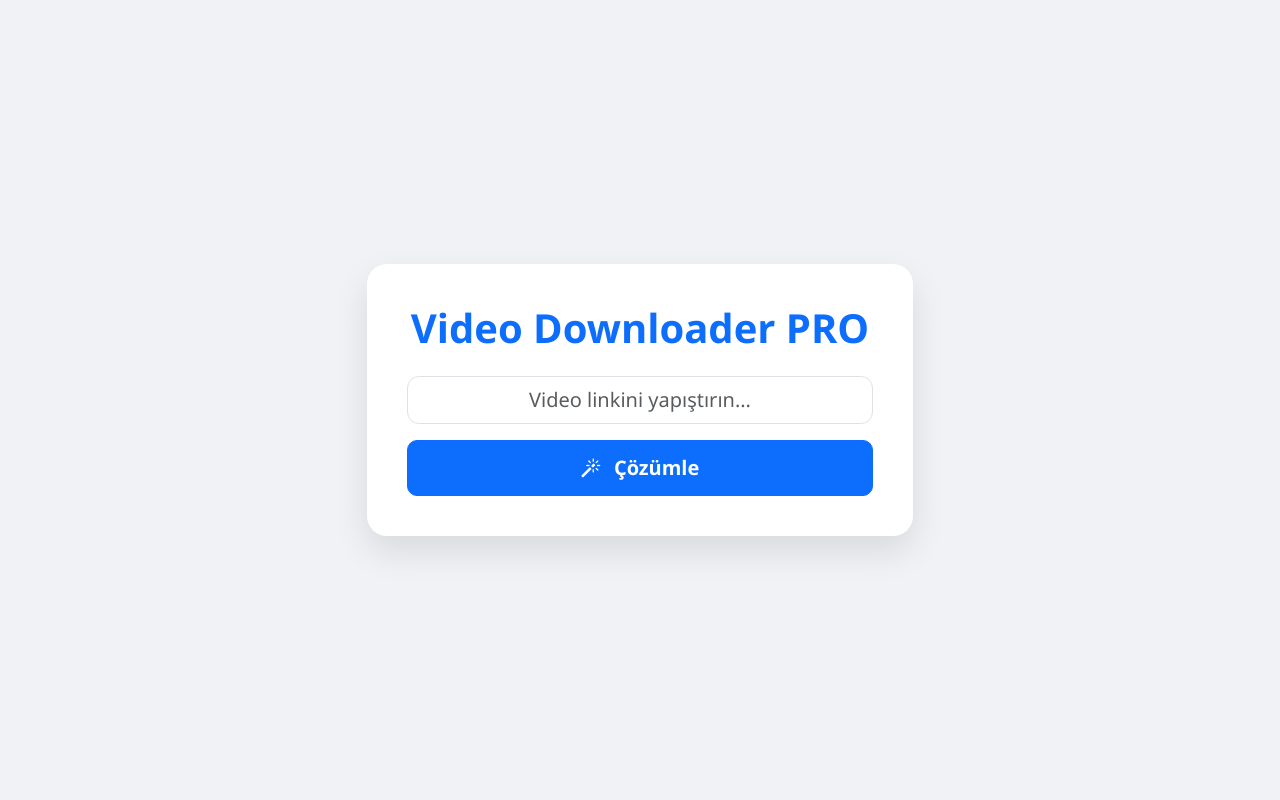
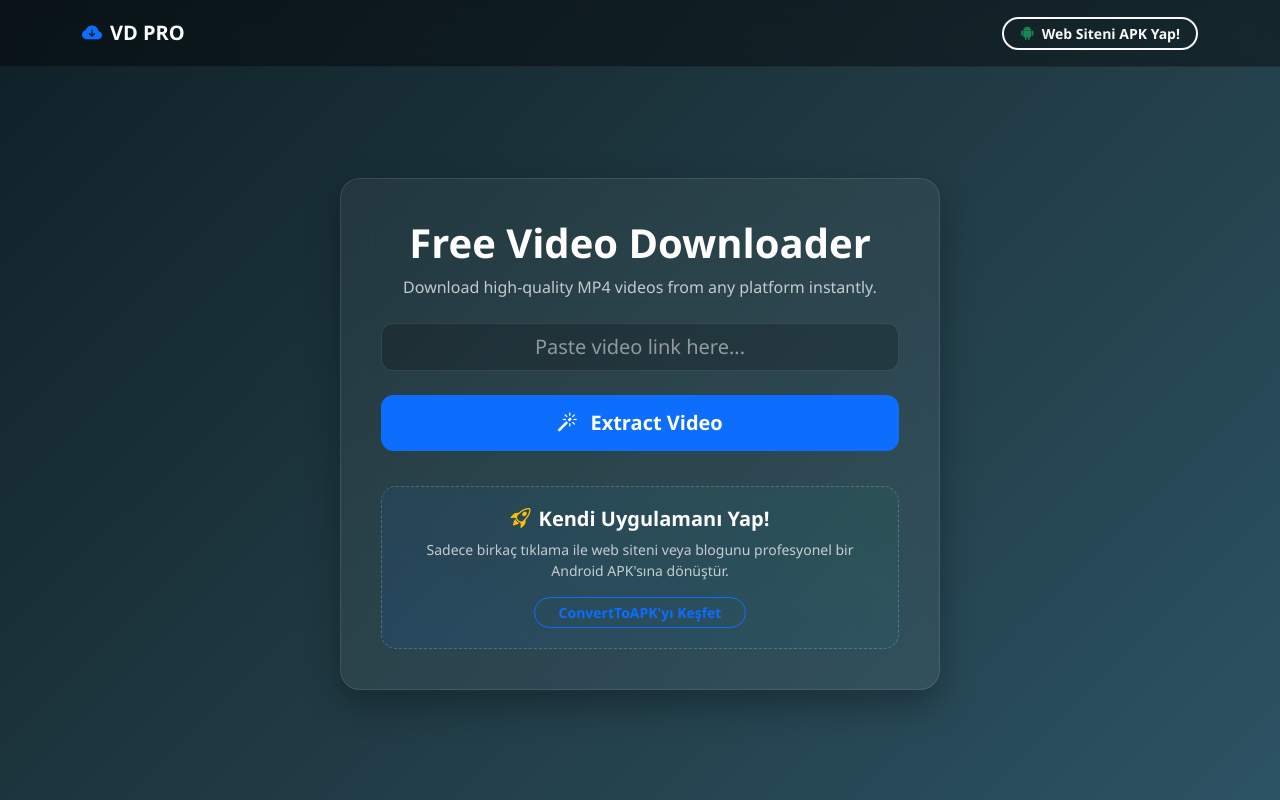
Before and after one commit to alperenklc5/server, a Flask app: page / in a window 1280 px wide. Run offline with Flask 3, Linux system fonts and the light colour scheme; some libraries are stand-ins or nearby versions.

Commit message:
Update index.html

```diff
--- a/templates/index.html
+++ b/templates/index.html
@@ -1,52 +1,113 @@
 <!DOCTYPE html>
-<html lang="tr">
+<html lang="en">
 <head>
     <meta charset="UTF-8">
     <meta name="viewport" content="width=device-width, initial-scale=1.0">
-    <title>Video Downloader PRO</title>
+
+    <title>Free Video Downloader PRO | Download MP4 Fast & Secure</title>
+    <meta name="description" content="Free Video Downloader PRO allows you to download high-quality videos from any platform instantly. Fast, secure, and 100% free MP4 video downloader.">
+    <meta name="keywords" content="free video downloader, download video mp4, online video downloader, vk downloader, fast video download, convert to apk">
+    <meta name="author" content="ConvertToAPK">
+    <meta name="robots" content="index, follow">
+
     <link href="https://cdn.jsdelivr.net/npm/bootstrap@5.3.0/dist/css/bootstrap.min.css" rel="stylesheet">
     <link rel="stylesheet" href="https://cdn.jsdelivr.net/npm/bootstrap-icons@1.11.1/font/bootstrap-icons.css">
+
     <style>
-        body { background-color: #f0f2f5; font-family: 'Segoe UI', Tahoma, Geneva, Verdana, sans-serif; min-height: 100vh; display: flex; align-items: center; }
-        .download-card { border: none; border-radius: 20px; box-shadow: 0 15px 35px rgba(0,0,0,0.1); background: white; padding: 40px; }
-        .btn-extract { border-radius: 10px; font-weight: 600; padding: 12px 25px; }
-        #downloadLink { border-radius: 12px; font-weight: bold; transition: transform 0.2s; }
-        #downloadLink:hover { transform: scale(1.02); }
+        /* Premium Koyu Tema ve Buzlu Cam (Glassmorphism) Efekti */
+        body {
+            background: linear-gradient(135deg, #0f2027, #203a43, #2c5364);
+            color: white;
+            font-family: 'Segoe UI', Tahoma, Geneva, Verdana, sans-serif;
+            min-height: 100vh;
+            display: flex;
+            flex-direction: column;
+        }
+        .navbar-custom { background: rgba(0, 0, 0, 0.4); backdrop-filter: blur(10px); border-bottom: 1px solid rgba(255,255,255,0.05); }
+        .main-content { flex: 1; display: flex; align-items: center; justify-content: center; padding: 20px; }
+
+        .download-card {
+            background: rgba(255, 255, 255, 0.05);
+            backdrop-filter: blur(20px);
+            border: 1px solid rgba(255, 255, 255, 0.1);
+            border-radius: 20px;
+            box-shadow: 0 15px 35px rgba(0,0,0,0.3);
+            padding: 40px;
+            width: 100%;
+            max-width: 600px;
+        }
+
+        .form-control { background: rgba(0,0,0,0.2); border: 1px solid rgba(255,255,255,0.1); color: white; border-radius: 12px; }
+        .form-control:focus { background: rgba(0,0,0,0.4); color: white; box-shadow: 0 0 15px rgba(13, 110, 253, 0.5); border-color: rgba(13, 110, 253, 0.5); }
+        .form-control::placeholder { color: rgba(255,255,255,0.5); }
+
+        .btn-extract { border-radius: 12px; font-weight: 600; padding: 12px 25px; transition: 0.3s; }
+        .btn-extract:hover { transform: translateY(-2px); box-shadow: 0 5px 15px rgba(13, 110, 253, 0.4); }
+
+        #downloadLink { border-radius: 12px; font-weight: bold; transition: 0.3s; }
+        #downloadLink:hover { transform: translateY(-2px); box-shadow: 0 5px 15px rgba(25, 135, 84, 0.4); }
+
+        /* Çapraz Promosyon Kutusu */
+        .cross-promo {
+            margin-top: 35px;
+            padding: 20px;
+            background: linear-gradient(45deg, rgba(13, 110, 253, 0.1), rgba(25, 135, 84, 0.1));
+            border: 1px dashed rgba(255, 255, 255, 0.2);
+            border-radius: 15px;
+            transition: 0.3s;
+        }
+        .cross-promo:hover { border-color: rgba(13, 110, 253, 0.6); background: rgba(0,0,0,0.2); }
     </style>
 </head>
 <body>
 
-    <div class="container">
-        <div class="row justify-content-center">
-            <div class="col-md-6">
+    <nav class="navbar navbar-custom w-100 p-3">
+        <div class="container d-flex justify-content-between align-items-center">
+            <span class="navbar-brand text-white fw-bold mb-0 h4">
+                <i class="bi bi-cloud-arrow-down-fill text-primary me-2"></i>VD PRO
+            </span>
+            <a href="https://converttoapk.com" target="_blank" class="btn btn-outline-light btn-sm rounded-pill px-3 fw-bold border-2">
+                <i class="bi bi-android2 text-success me-1"></i> Web Siteni APK Yap!
+            </a>
+        </div>
+    </nav>
+
+    <div class="main-content">
         <div class="download-card text-center">
-                    <h1 class="mb-4 fw-bold text-primary">Video Downloader PRO</h1>
+            <h1 class="mb-2 fw-bold">Free Video Downloader</h1>
+            <p class="text-light mb-4 opacity-75">Download high-quality MP4 videos from any platform instantly.</p>
 
             <form id="downloadForm">
-                        <div class="mb-3">
-                            <input type="text" id="urlInput" class="form-control form-control-lg text-center" placeholder="Video linkini yapıştırın..." required style="border-radius: 12px;">
+                <div class="mb-4">
+                    <input type="url" id="urlInput" class="form-control form-control-lg text-center" placeholder="Paste video link here..." required>
                 </div>
                 <button type="submit" id="fetchBtn" class="btn btn-primary btn-lg w-100 btn-extract">
-                            <i class="bi bi-magic me-2"></i> Çözümle
+                    <i class="bi bi-magic me-2"></i> Extract Video
                 </button>
             </form>
 
-                    <div id="status" class="mt-4" style="display: none;"></div>
+            <div id="status" class="mt-4 fw-bold" style="display: none;"></div>
 
             <div id="previewCard" class="mt-4" style="display: none;">
-                        <h5 id="videoTitle" class="text-dark mb-4 fw-bold">Video Hazır!</h5>
-                      <a id="downloadLink" href="javascript:void(0)" target="_blank" class="btn btn-success btn-lg w-100 shadow" style="display: none; border-radius: 10px;">
-    <i class="bi bi-cloud-arrow-down-fill me-2"></i> Videoyu İndir (MP4)
+                <div class="p-3 bg-dark rounded-3 border border-secondary mb-3 shadow-sm">
+                    <h6 id="videoTitle" class="text-light mb-0 text-truncate">Video Hazır!</h6>
+                </div>
+                <a id="downloadLink" href="javascript:void(0)" target="_blank" class="btn btn-success btn-lg w-100 shadow">
+                    <i class="bi bi-download me-2"></i> Download (MP4)
                 </a>
             </div>
-                </div>
+
+            <div class="cross-promo">
+                <h5 class="fw-bold mb-2"><i class="bi bi-rocket-takeoff text-warning me-2"></i>Kendi Uygulamanı Yap!</h5>
+                <p class="small text-light opacity-75 mb-3">Sadece birkaç tıklama ile web siteni veya blogunu profesyonel bir Android APK'sına dönüştür.</p>
+                <a href="https://converttoapk.com" target="_blank" class="btn btn-outline-primary btn-sm rounded-pill px-4 fw-bold">ConvertToAPK'yı Keşfet</a>
             </div>
         </div>
     </div>
 
     <script>
     document.addEventListener('DOMContentLoaded', () => {
-        console.log("SİSTEM GÜNCEL: Versiyon 2.2 Aktif!");
+        console.log("SİSTEM GÜNCEL: SEO & Premium Tasarım devrede!");
 
         const downloadForm = document.getElementById('downloadForm');
 
@@ -62,57 +123,40 @@
 
                 // UI Hazırlığı
                 status.style.display = 'block';
-                status.style.color = '#0d6efd';
-                status.innerHTML = '<div class="spinner-border spinner-border-sm me-2"></div> İşlem yapılıyor...';
+                status.style.color = '#0dcaf0'; // Açık mavi (Koyu temada iyi görünür)
+                status.innerHTML = '<div class="spinner-border spinner-border-sm me-2"></div> Extracting video...';
                 fetchBtn.disabled = true;
                 previewCard.style.display = 'none';
 
-                // ... önceki kısımlar aynı (status.style.display = 'block' vs.)
-
                 try {
-    console.log("ADIM 1: Link sunucuya gönderiliyor... Link:", urlInput.value);
-
                     const response = await fetch('/get-video', {
                         method: 'POST',
                         headers: { 'Content-Type': 'application/json' },
                         body: JSON.stringify({ url: urlInput.value })
                     });
 
-    console.log("ADIM 2: Sunucudan cevap geldi! Durum Kodu:", response.status);
-
-    // JSON yerine HTML gelip gelmediğini anlamak için ham veriyi okuyoruz
                     const textData = await response.text();
-    console.log("ADIM 3: Sunucudan gelen ham veri:", textData);
-
-    // Şimdi veriyi JSON'a çeviriyoruz
                     const data = JSON.parse(textData);
-    console.log("ADIM 4: Veri JSON formatında okundu!", data);
 
                     if (data.status === "success") {
                         status.style.display = 'none';
                         document.getElementById('videoTitle').innerText = data.title;
 
-        const dLink = document.getElementById('downloadLink');
-        dLink.href = data.url;
-        dLink.removeAttribute('download');
-        dLink.style.display = 'block';
+                        downloadLink.href = data.url;
+                        downloadLink.removeAttribute('download');
+                        downloadLink.style.display = 'block';
 
                         previewCard.style.display = 'block';
                     } else {
-        status.style.color = '#dc3545';
-        status.innerHTML = '<i class="bi bi-x-circle me-1"></i> Hata: ' + data.message;
+                        status.style.color = '#ff6b6b'; // Açık kırmızı
+                        status.innerHTML = '<i class="bi bi-x-circle me-1"></i> Error: ' + data.message;
                     }
                 } catch (error) {
-    // İşte sessiz çöküşleri yakalayacağımız yer!
-    console.error("KRİTİK HATA YAKALANDI:", error);
-    status.style.color = '#dc3545';
-    status.innerHTML = 'Bağlantı koptu veya sunucu hatası! Konsola bakın.';
+                    status.style.color = '#ff6b6b';
+                    status.innerHTML = 'Connection failed! Please try again.';
                 } finally {
                     fetchBtn.disabled = false;
-    console.log("ADIM 5: İşlem döngüsü bitti.");
                 }
-
-
             });
         }
     });
```
Lines whose indentation alone changed are shown as unchanged.
